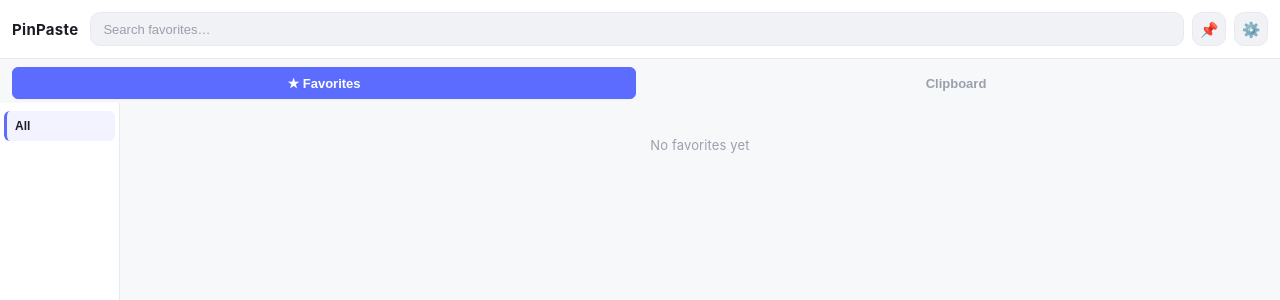
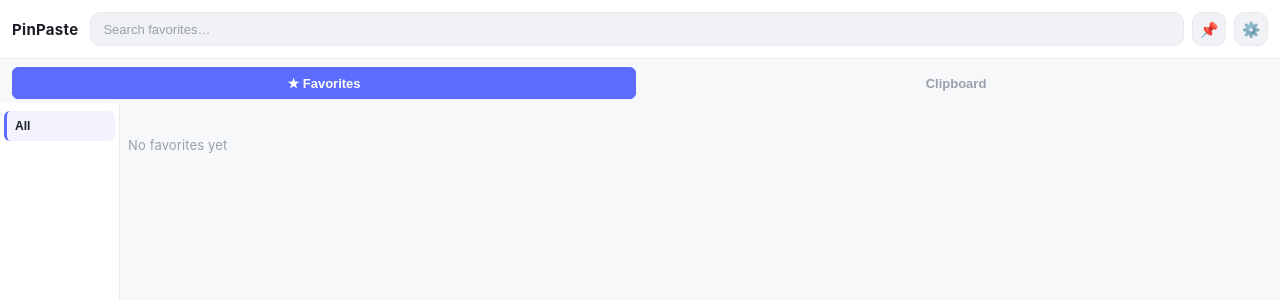
Before and after one commit to isnotry/PinPaste, a React (Vite) app: page / in a window 1280 px wide. Shown: the top 300 px of the page. Built offline with nearby package versions, Linux system fonts and the light colour scheme.

Commit message:
fix: card grid layout not triggering — switch from @container to @media
Container queries cannot style the container element itself, only its
descendants. Switched to @media with offset breakpoints (780/1100/1420px)
to account for the 120px sidebar + padding.

```diff
--- a/src/App.css
+++ b/src/App.css
@@ -374,11 +374,10 @@
   display: flex;
   flex-direction: column;
   gap: var(--sp-2);
-  container-type: inline-size;
 }
 
 /* 窗口宽时切换为卡片网格布局 */
-@container (min-width: 640px) {
+@media (min-width: 780px) {
   .list {
     flex-direction: row;
     flex-wrap: wrap;
@@ -415,7 +414,7 @@
 }
 
 /* 卡片模式：等宽卡片，至少显示两行内容 */
-@container (min-width: 640px) {
+@media (min-width: 780px) {
   .item {
     width: calc(33.333% - var(--sp-2) * 2 / 3);
     height: auto;
@@ -425,13 +424,13 @@
   }
 }
 
-@container (min-width: 960px) {
+@media (min-width: 1100px) {
   .item {
     width: calc(25% - var(--sp-2) * 3 / 4);
   }
 }
 
-@container (min-width: 1280px) {
+@media (min-width: 1420px) {
   .item {
     width: calc(20% - var(--sp-2) * 4 / 5);
   }
@@ -466,7 +465,7 @@
 }
 
 /* 卡片模式：内容区域撑满 */
-@container (min-width: 640px) {
+@media (min-width: 780px) {
   .item-main {
     padding: var(--sp-3);
     justify-content: space-between;
@@ -492,7 +491,7 @@
 }
 
 /* 卡片模式：内容显示多行 */
-@container (min-width: 640px) {
+@media (min-width: 780px) {
   .item-text {
     white-space: normal;
     display: -webkit-box;
@@ -574,7 +573,7 @@
 }
 
 /* 卡片模式：缩略图更大 */
-@container (min-width: 640px) {
+@media (min-width: 780px) {
   .thumb {
     width: 56px;
     height: 56px;
@@ -611,7 +610,7 @@
 }
 
 /* 卡片模式：收藏按钮移到右上角 */
-@container (min-width: 640px) {
+@media (min-width: 780px) {
   .fav-btn {
     position: absolute;
     top: 4px;
```
Also changed, not shown: 1 other file (tests, documents, lock files or other folders).
